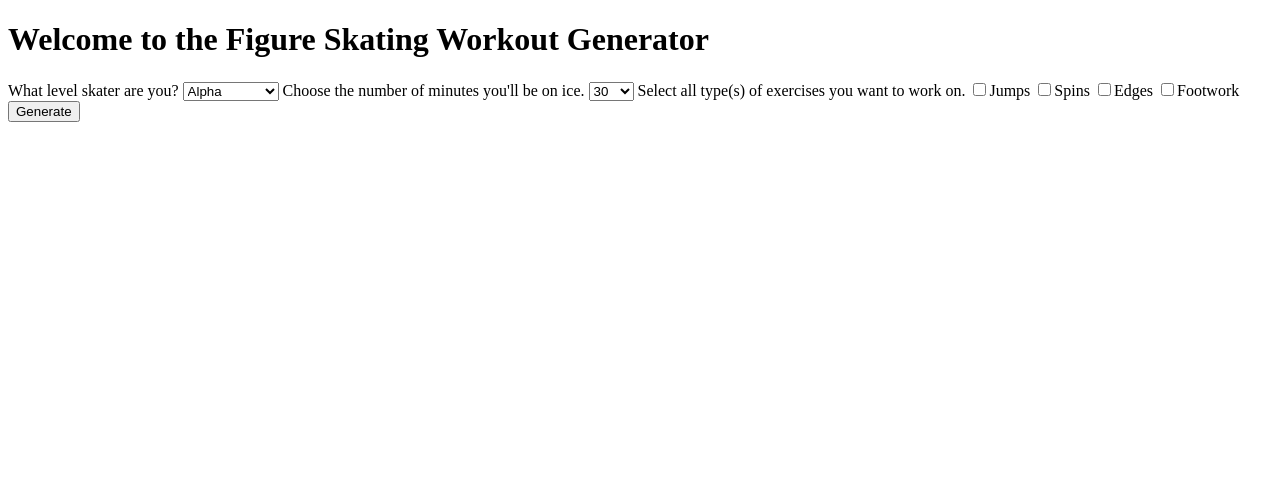
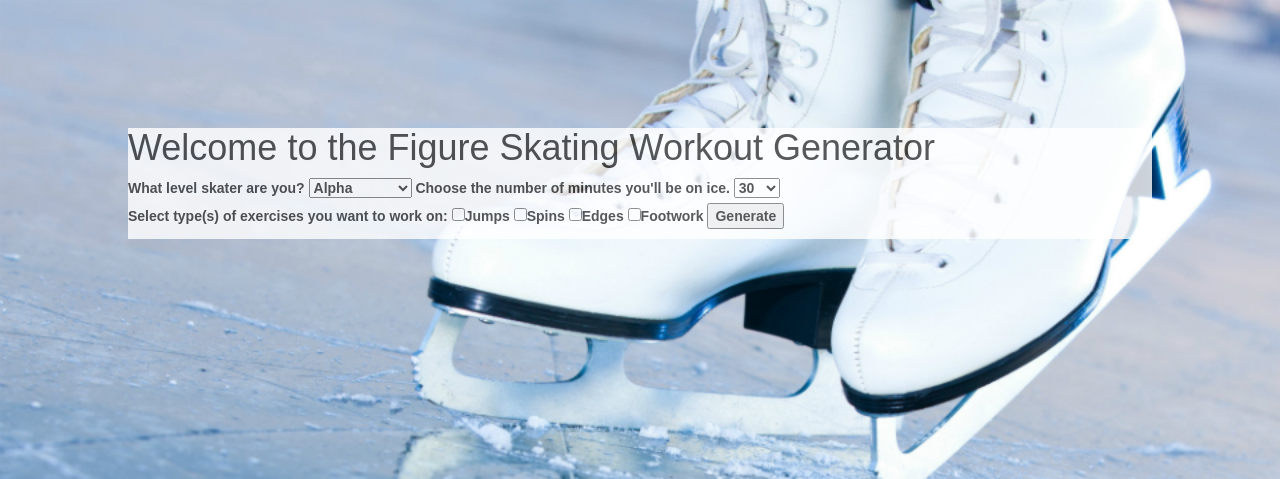
Before and after one commit to minyisme/Figure-Skater-s-Workout-Generator, a Flask app: page / in a window 1280 px wide. Shown: the top 479 px of the page. Run offline with Flask 2, Linux system fonts and the light colour scheme; some libraries are stand-ins or nearby versions.

Commit message:
started css

```diff
--- a/templates/homepage.html
+++ b/templates/homepage.html
@@ -3,8 +3,32 @@
 <head>
     <title>Skate Workout Generator</title>
     <script src="http://code.jquery.com/jquery.js"></script>
+    <link rel="stylesheet" href="https://maxcdn.bootstrapcdn.com/bootstrap/3.3.6/css/bootstrap.min.css">
 </head>
 <body>
+
+
+    <style>
+
+    body {
+        background-image: url(/static/skate.jpg);
+        background-size: cover;
+        background-attachment: fixed;
+        background-repeat: no-repeat;
+        font-family: sans-serif;
+        color: 1B3B57;
+    }
+
+    .box {
+        margin: 10% 10% 10% 10%;
+        border: solid 1B3B57 5px;
+        opacity: .8;
+        background-color: white;
+    }
+
+    </style>
+
+    <div class="box">
     <h1>Welcome to the Figure Skating Workout Generator</h1>
     <div class="generator">
         <form class="generator-form" action="/generate" method="GET">
@@ -33,7 +57,7 @@
                     <option value="120">120</option>
                 </select>
             </label>
-            <label>Select all type(s) of exercises you want to work on.
+            <label>Select type(s) of exercises you want to work on:
                 <input type="checkbox" name="exercise-type" value="Jumps" class="type">Jumps
                 <input type="checkbox" name="exercise-type" value="Spins" class="type">Spins
                 <input type="checkbox" name="exercise-type" value="Edges" class="type">Edges
@@ -43,6 +67,7 @@
                 <input type="submit" value="Generate">
             </label>
         </form>
+    </div>
     </div>
 </body>
 </html>
```
Also changed, not shown: templates/workout.html (+24 -0 lines), static/skate.jpg (added).
